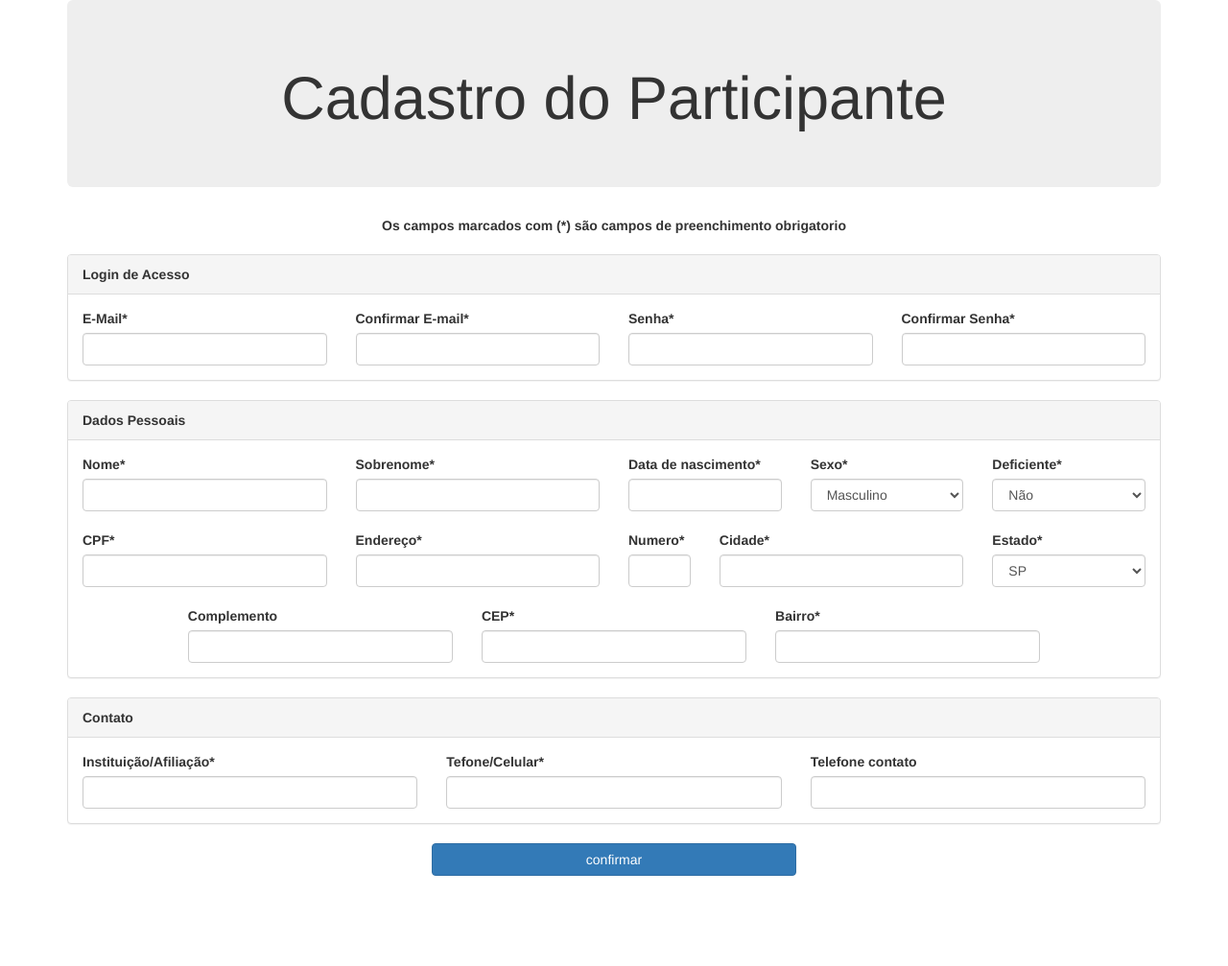
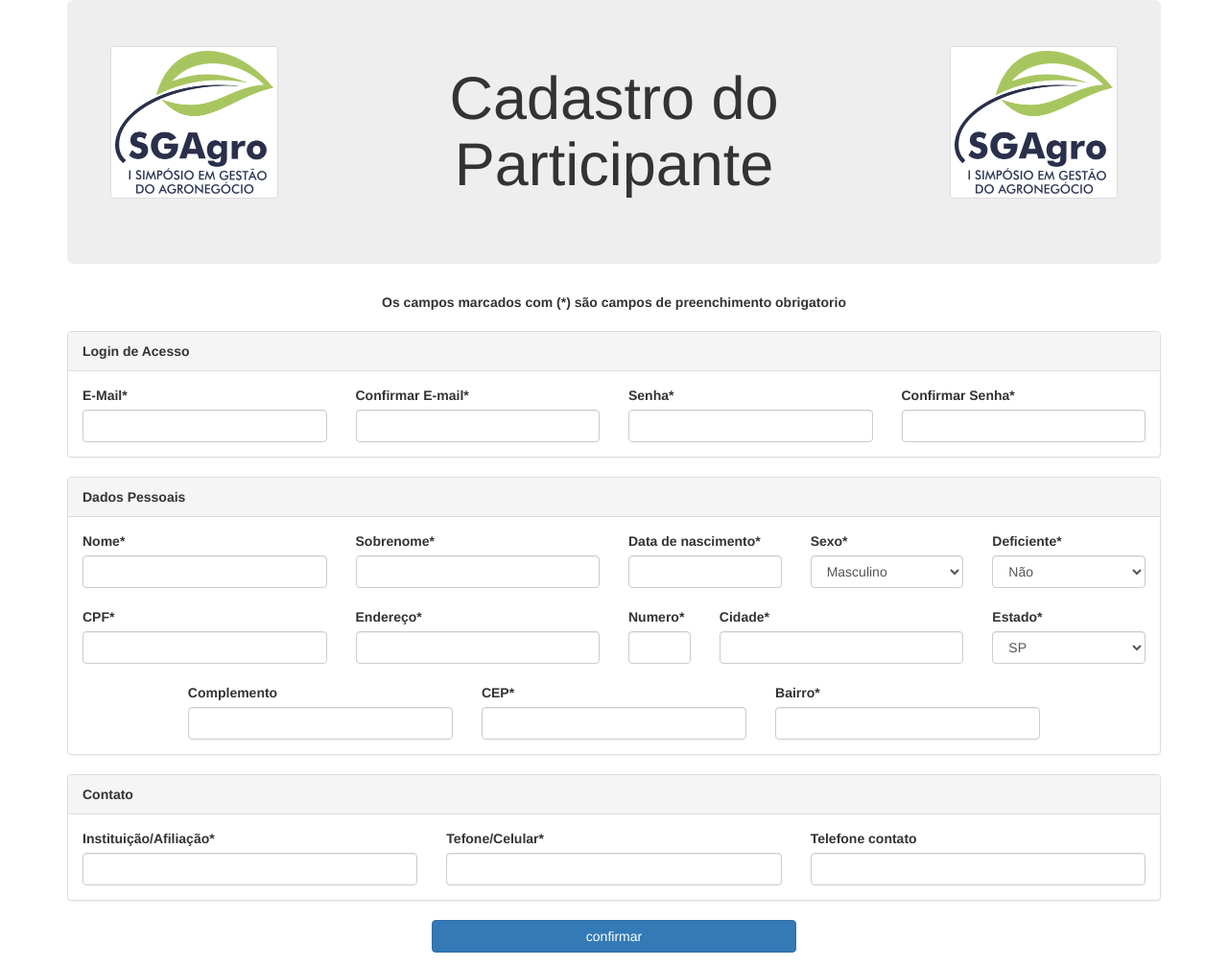
Before and after one commit to empresajrsl/simposio, a PHP site: page /view/cadusu.php in a window 1280 px wide. Shown: the whole page at 96% size. Before the commit the page ends 913 px from the top, so only its background shows below. Run offline with PHP 8.4, Linux system fonts and the light colour scheme.

Commit message:
Coloquei a imagen apenas no cadusu para teste vejam como ficou

```diff
--- a/view/cadusu.php
+++ b/view/cadusu.php
@@ -13,7 +13,14 @@
 </head>
 <body>
 <div class="container">
-    <div class="jumbotron"><h1><center>Cadastro do Participante</center></h1></div>
+    <div class="jumbotron">
+        <div class="row">
+            <div class="thumbnail col-md-2"><img src="../images/SGAGRO LOGO.png"></div>
+            <div class="col-md-8"><h1><center>Cadastro do Participante</center></h1></div>
+            <div class="thumbnail col-md-2"><img src="../images/SGAGRO LOGO.png"></div>
+        </div>
+    </div>
+
     <div><center><b>Os campos marcados com (*) são campos de preenchimento obrigatorio</b></center></div>
 
     </br>
```
